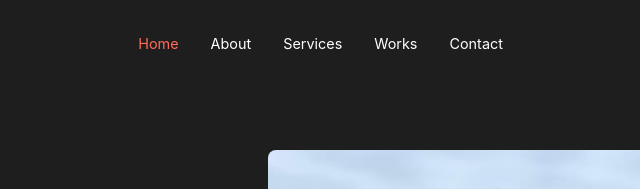
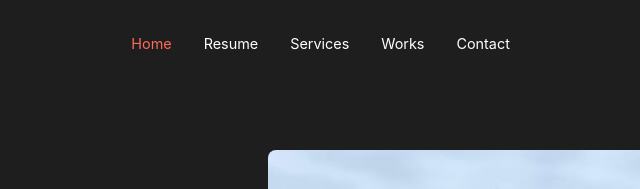
Before and after one commit to FarZoffOfficial/FarzanGhaderpanahPortfolio, a React app: page index.html in a window 1280 px wide. Shown: the top 189 px of the page, 404-1044 px from the left. Built offline with nearby package versions, Linux system fonts and the light colour scheme.

Commit message:
Update index.html

```diff
--- a/index.html
+++ b/index.html
@@ -11,7 +11,7 @@
             <div class="logo">Thanks for visiting.</div>
             <nav>
                 <a href="#" class="active">Home</a>
-                <a href="#">About</a>
+                <a href="">Resume</a>
                 <a href="#">Services</a>
                 <a href="#">Works</a>
 
```
